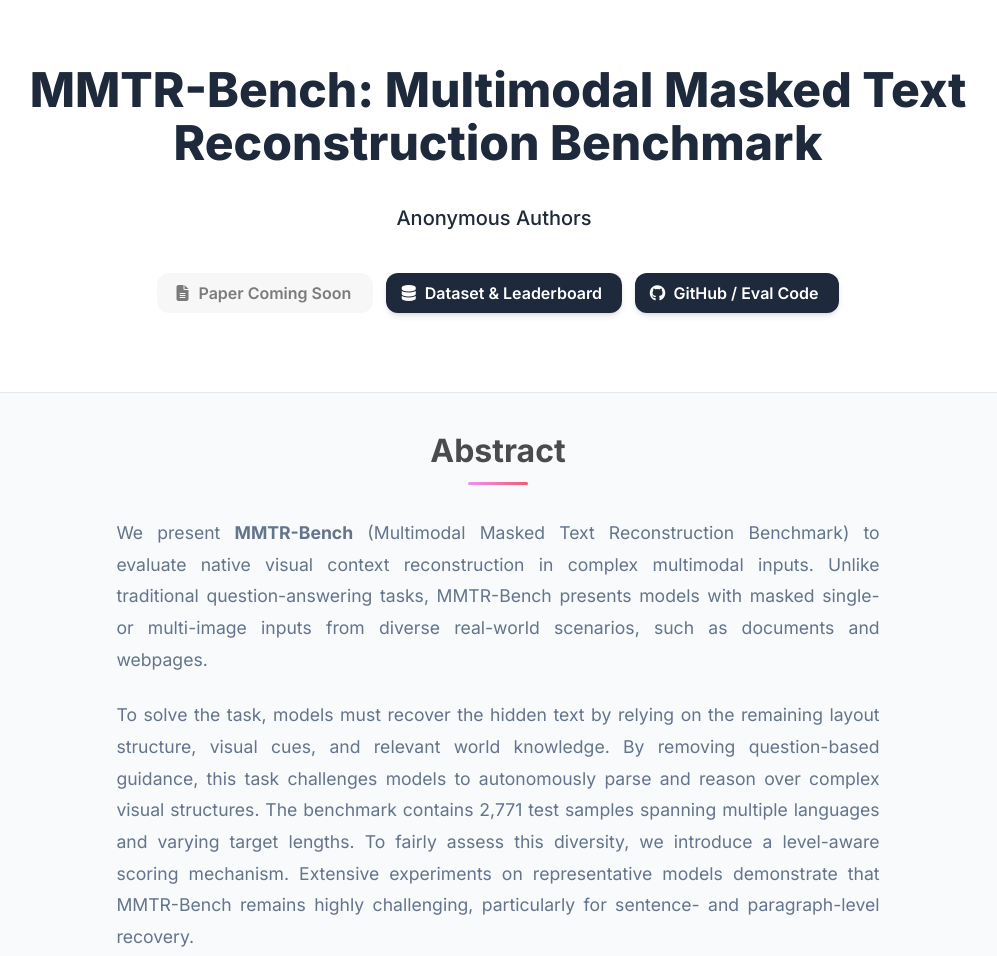
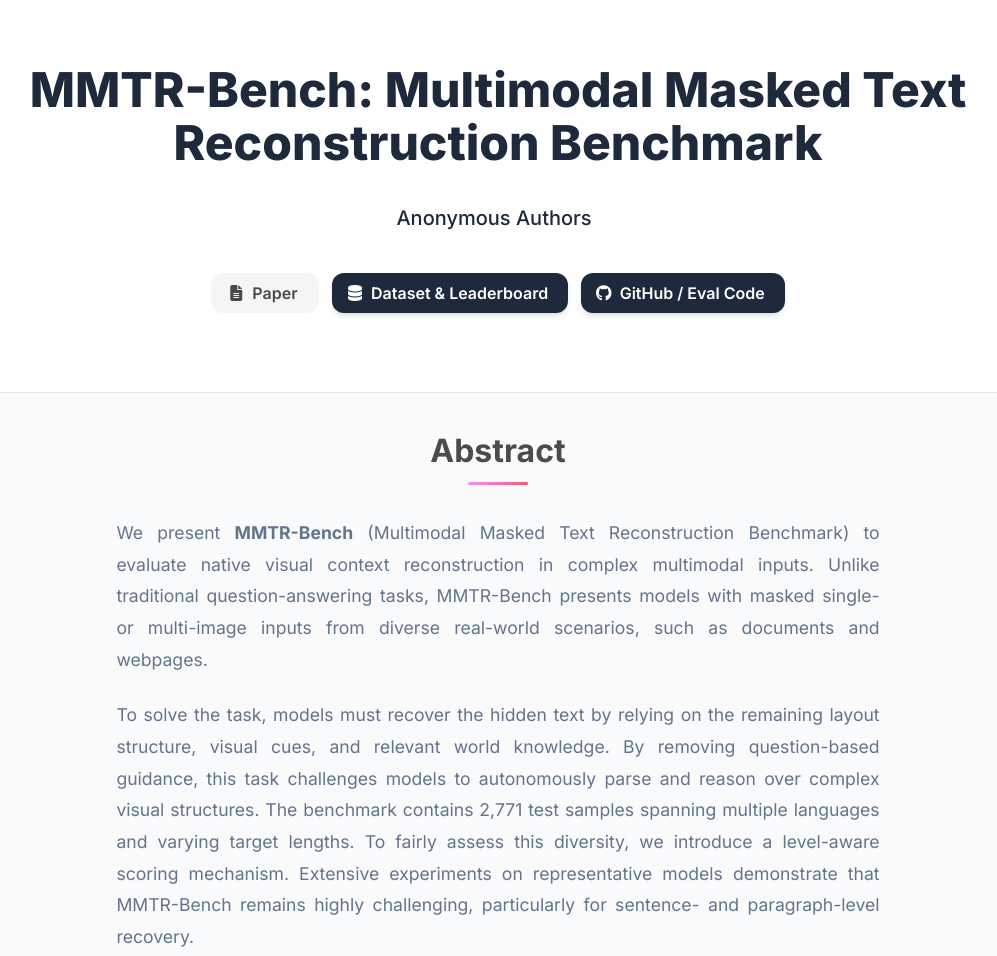
Before and after one commit to MMTR-Bench-Dataset/MMTR-Bench, a plain HTML site: page index.html in a window 1280 px wide. Shown: the top 956 px of the page, without its empty margins (142-1139 px from the left). Drawn offline with nearby package versions, Linux system fonts and the light colour scheme; some icons are missing.

Commit message:
Update index.html

```diff
--- a/index.html
+++ b/index.html
@@ -300,11 +300,11 @@
               <div class="column has-text-centered">
                 <div class="publication-links">
                   <span class="link-block">
-                    <a href="javascript:void(0)" class="external-link button is-normal is-rounded is-light is-disabled">
+                    <a href="https://arxiv.org/abs/2604.21277" target="_blank" class="external-link button is-normal is-rounded is-light">
                       <span class="icon">
                         <i class="fas fa-file-alt"></i>
                       </span>
-                      <span>Paper Coming Soon</span>
+                      <span>Paper</span>
                     </a>
                   </span>
 
```
